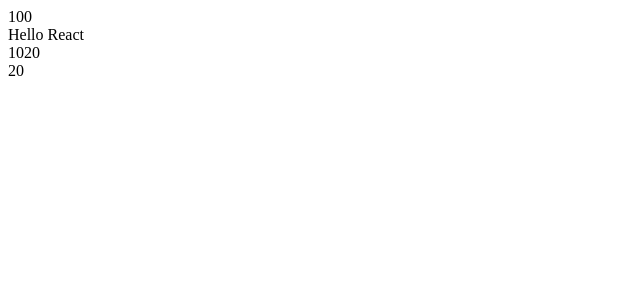
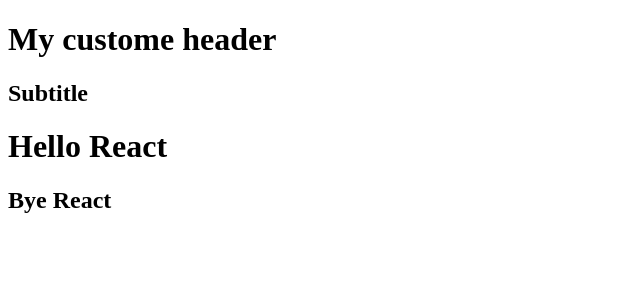
Before and after one commit to steamnp/bfd42, a React (Vite) app: page / in a window 1280 px wide. Shown: the top 300 px of the page, without its empty margins (0-640 px from the left). Built offline with nearby package versions, Linux system fonts and the light colour scheme.

Commit message:
working with props

```diff
--- /dev/null
+++ b/src/header.jsx
@@ -0,0 +1,11 @@
+function Header({ headerText, subText, children }) {
+  return (
+    <div className="header">
+      <h1>{headerText}</h1>
+      <h2>{subText}</h2>
+      {children}
+    </div>
+  );
+}
+
+export default Header;
--- a/src/home.jsx
+++ b/src/home.jsx
@@ -1,28 +1,12 @@
+import Header from "./header";
+
 function Home() {
-  // Object
-  const person = {
-    randomValue: {
-      newValue: "Hello React",
-    },
-    anotherValue: 100,
-  };
-
-  // Object destructuring
-  const {
-    randomValue: { newValue },
-    anotherValue,
-  } = person;
-  //const { newValue } = randomValue;
-
-  const arr = [10, 20];
-
   return (
     <>
-      <div>{person.anotherValue}</div>
-      {/* <div>{person.randomValue}</div> */}
-      <div>{newValue}</div>
-      <div>{arr}</div>
-      <div>{arr[1]}</div>
+      <Header headerText="My custome header" subText="Subtitle ">
+        <h1>Hello React</h1>
+        <h2>Bye React</h2>
+      </Header>
     </>
   );
 }
```
